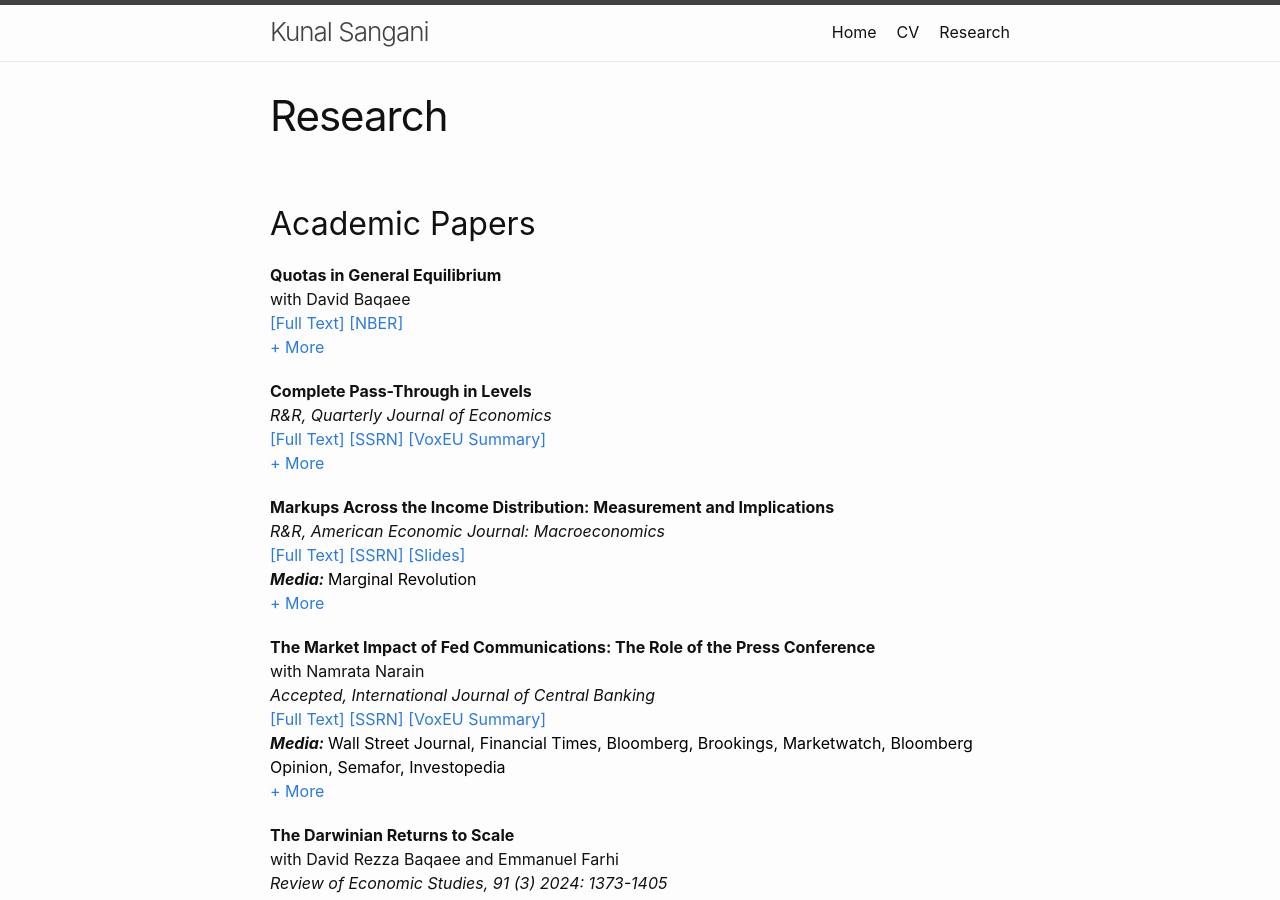
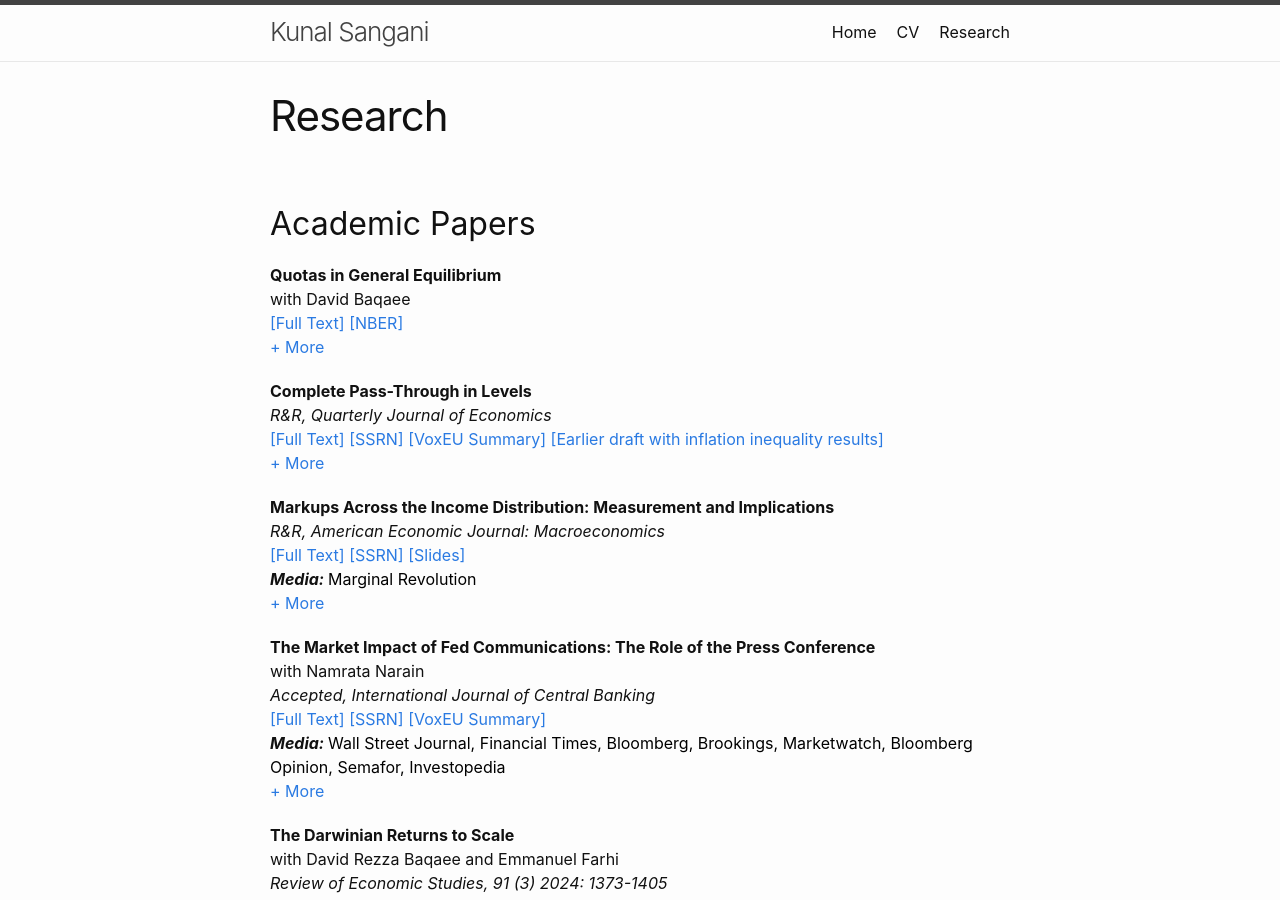
Before and after one commit to kunalsangani/kunalsangani.github.io, a Jekyll site: the page built from research.markdown, in a window 1280 px wide and 900 px high. Built offline with Jekyll 4.4.1, drawn with Linux system fonts in a browser that asks for light colours; nearby versions of some CDN libraries.

Commit message:
Added earlier draft link

```diff
--- a/_data/research.yml
+++ b/_data/research.yml
@@ -41,6 +41,9 @@
         - voxeu:
           name: VoxEU Summary
           href: https://cepr.org/voxeu/columns/evidence-and-explanation-recent-surge-inflation-inequality
+        - voxeu:
+          name: Earlier draft with inflation inequality results
+          href: https://kunalsangani.com/files/complete_passthrough_v20241019.pdf
       abstract: >-
         Empirical studies find that the pass-through of input cost changes to prices is incomplete:
         a 10 percent increase in costs causes downstream prices to rise less than 10 percent, even at long horizons.
```
Also changed, not shown: 2 other files.
